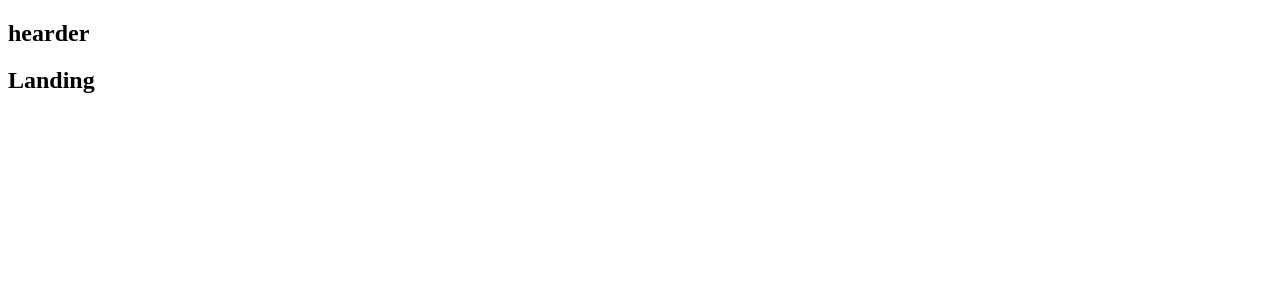
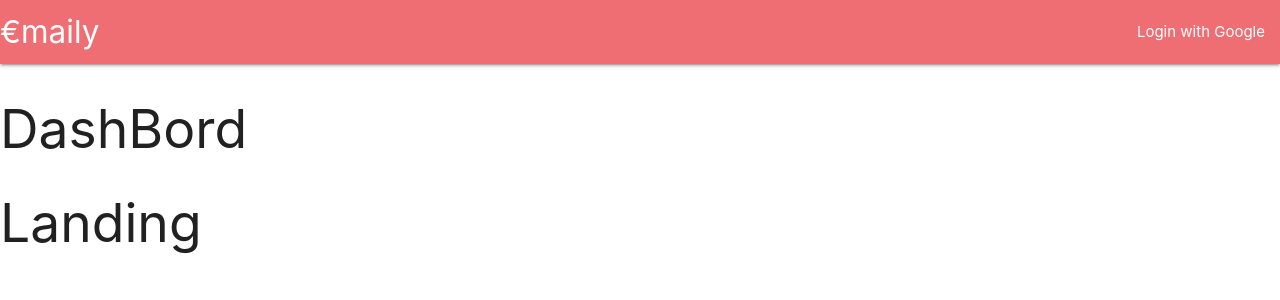
Before and after one commit to nicoWeb31/mern-feedback-collection, a React (Create React App) app in the folder client/: page / in a window 1280 px wide. Shown: the top 300 px of the page. Built offline with nearby package versions, Linux system fonts and the light colour scheme.

Commit message:
add CSSmat css header

```diff
--- a/client/package.json
+++ b/client/package.json
@@ -8,6 +8,7 @@
     "@testing-library/user-event": "^12.1.10",
     "axios": "^0.21.0",
     "http-proxy-middleware": "^1.0.6",
+    "materialize-css": "^1.0.0-rc.2",
     "react": "^17.0.1",
     "react-dom": "^17.0.1",
     "react-redux": "^7.2.2",
--- a/client/src/component/App.jsx
+++ b/client/src/component/App.jsx
@@ -1,8 +1,9 @@
 import React from 'react';
 import { BrowserRouter, Route } from 'react-router-dom';
+import Header from './Header/Hearder';
 
 
-const Header = () => <h2>hearder</h2>;
+
 const DashBord = () => <h2>DashBord</h2>;
 const SureveilNew = () => <h2>SureveilNew</h2>;
 const Landing = () => <h2>Landing</h2>;
@@ -19,8 +20,8 @@ const App = () => {
             <BrowserRouter>
                 <div>
 
-                    <Route path='/dash' component={DashBord}/>
-                    <Route exact={true} path='/serveys' component={DashBord}/>
+                    <Route path='/' component={DashBord}/>
+                    <Route exact path='/serveys' component={DashBord}/>
                     <Route path='/serveys/new' component={SureveilNew}/>
 
                     <Route  exact path='/' component={Landing}/>
--- /dev/null
+++ b/client/src/component/Header/Hearder.jsx
@@ -0,0 +1,35 @@
+import React, { Component } from 'react';
+import { Link, Router } from 'react-router-dom'
+
+
+class Hearder extends Component {
+    constructor(props) {
+        super(props);
+        this.state = {};
+    }
+    render() {
+        return (
+
+                <nav >
+                    <div className="nav-wrapper">
+
+                        <a href="true" className="left brand-logo">€maily</a>
+
+                    <ul className="right">
+                        <li>
+                            <a href="true">Login with Google</a>
+                        </li>
+
+                    </ul>
+
+                    </div>
+                </nav>
+
+
+
+
+        );
+    }
+}
+
+export default Hearder;
--- a/client/src/index.js
+++ b/client/src/index.js
@@ -3,7 +3,10 @@ import ReactDom from 'react-dom';
 
 import {Provider} from 'react-redux';
 import { createStore, applyMiddleware} from 'redux';
-import reducers from './reducers'
+import reducers from './reducers';
+
+//materialize import CSS
+import 'materialize-css/dist/css/materialize.min.css'
 
 
 import App from './component/App';
```
Also changed, not shown: client/src/component/Header/header.style.css (added), 1 other file (tests, documents, lock files or other folders).
